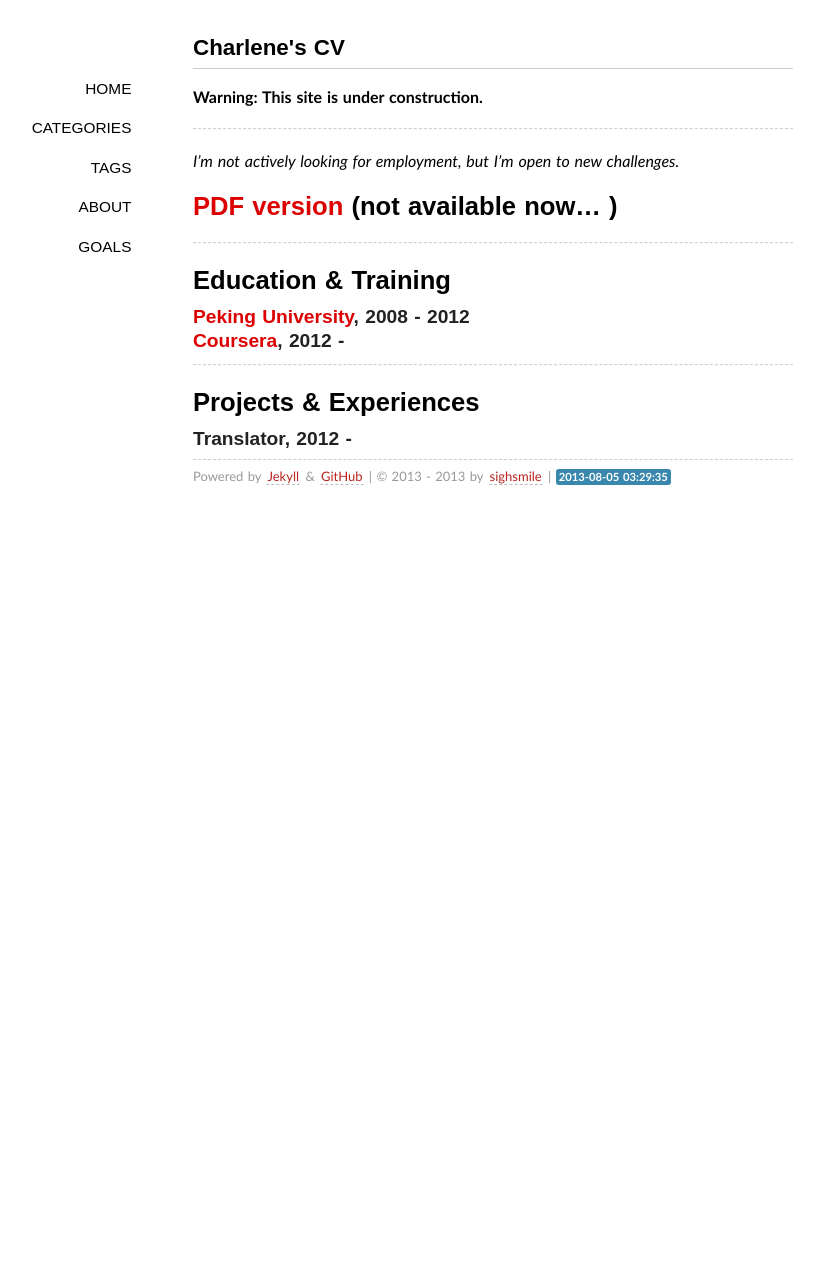
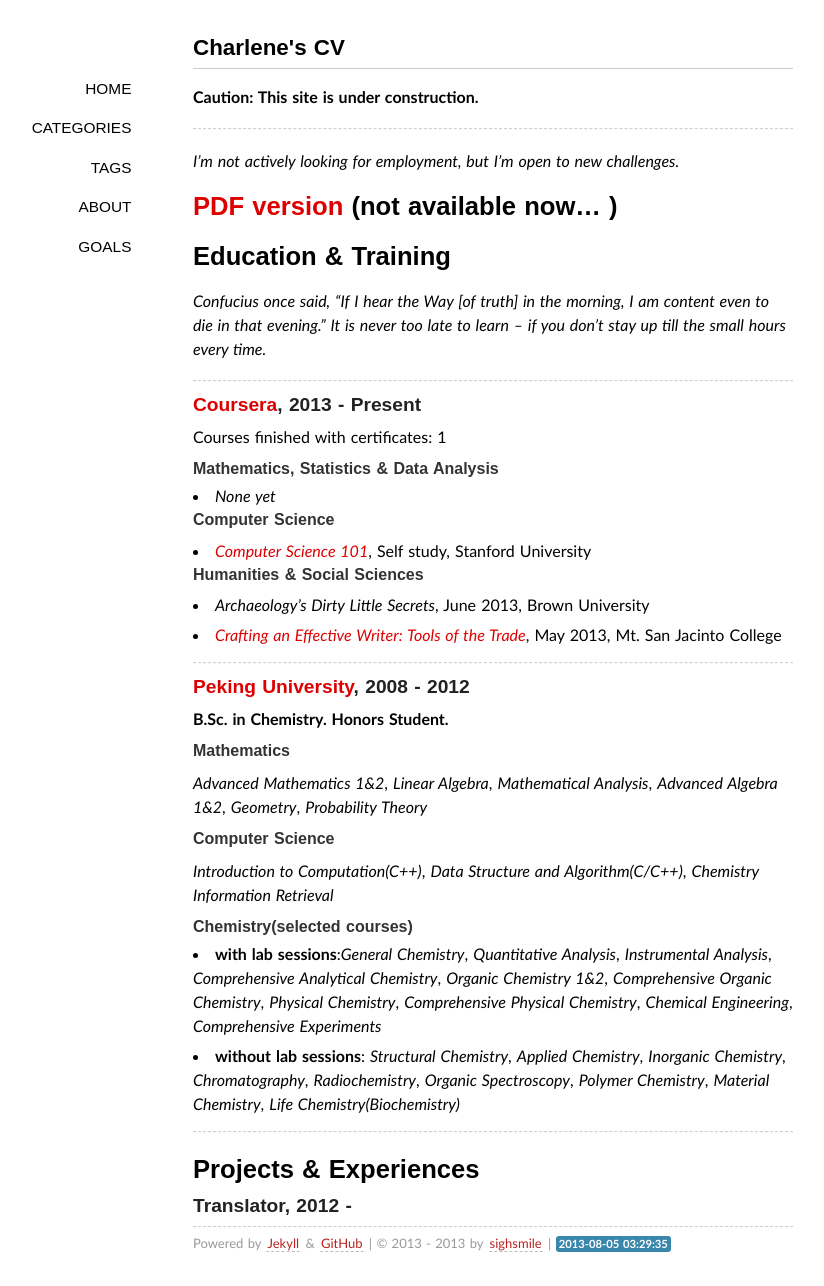
Before and after one commit to sighsmile/sighsmile.github.io, a Jekyll site: the page built from about/CV/index.md, in a window 1280 px wide. Shown: the whole page, without its empty margins (147-971 px from the left). Built offline with Jekyll 4.4.1, drawn with Linux system fonts in a browser that asks for light colours; some web fonts are replaced; Markdown is read by kramdown in place of the engine named in the settings; before the commit the page ends 900 px from its top, so only the background shows below that.

Commit message:
make it more beautiful

```diff
--- a/about/CV/index.md
+++ b/about/CV/index.md
@@ -4,20 +4,50 @@
 comments: no
 ---
 
-**Warning: This site is under construction.**
+**Caution: This site is under construction.**
 
 ---
 *I'm not actively looking for employment, but I'm open to new challenges.*
 
 #[PDF version](/about/Charlene-CV.pdf) (not available now... )
 
-----
+<a href="#01"> </a>
+---
 
 #Education & Training
+
+*Confucius once said, "If I hear the Way [of truth] in the morning, I am content even to die in that evening."
+It is never too late to learn -- if you don't stay up till the small hours every time.*
+
+---
+
+###[Coursera](http://www.coursera.org), 2013 - Present
+Courses finished with certificates: 1
+
+####Mathematics, Statistics & Data Analysis
+- *None yet*
+####Computer Science
+- [*Computer Science 101*](https://www.coursera.org/course/cs101), Self study, Stanford University
+####Humanities & Social Sciences
+- *Archaeology's Dirty Little Secrets*, June 2013, Brown University
+- [*Crafting an Effective Writer: Tools of the Trade*](https://www.coursera.org/course/basicwriting), May 2013, Mt. San Jacinto College
+
+---
+
 ###[Peking University](http://english.pku.edu.cn/), 2008 - 2012
-###[Coursera](http://www.coursera.org), 2012 -
+**B.Sc. in Chemistry. Honors Student.**
+
+####Mathematics
+*Advanced Mathematics 1&2*, *Linear Algebra*, *Mathematical Analysis*, *Advanced Algebra 1&2*, *Geometry*, *Probability Theory*
+####Computer Science
+*Introduction to Computation(C++)*, *Data Structure and Algorithm(C/C++)*, *Chemistry Information Retrieval*
+
+####Chemistry(selected courses)
+- **with lab sessions**:*General Chemistry*, *Quantitative Analysis*, *Instrumental Analysis*, *Comprehensive Analytical Chemistry*, *Organic Chemistry 1&2*, *Comprehensive Organic Chemistry*, *Physical Chemistry*, *Comprehensive Physical Chemistry*, *Chemical Engineering*, *Comprehensive Experiments*
+- **without lab sessions**: *Structural Chemistry*, *Applied Chemistry*, *Inorganic Chemistry*, *Chromatography*, *Radiochemistry*, *Organic Spectroscopy*, *Polymer Chemistry*, *Material Chemistry*, *Life Chemistry(Biochemistry)*
 
 ----
 
 #Projects & Experiences
+
 ###Translator, 2012 -
```
Also changed, not shown: favicon.ico.
